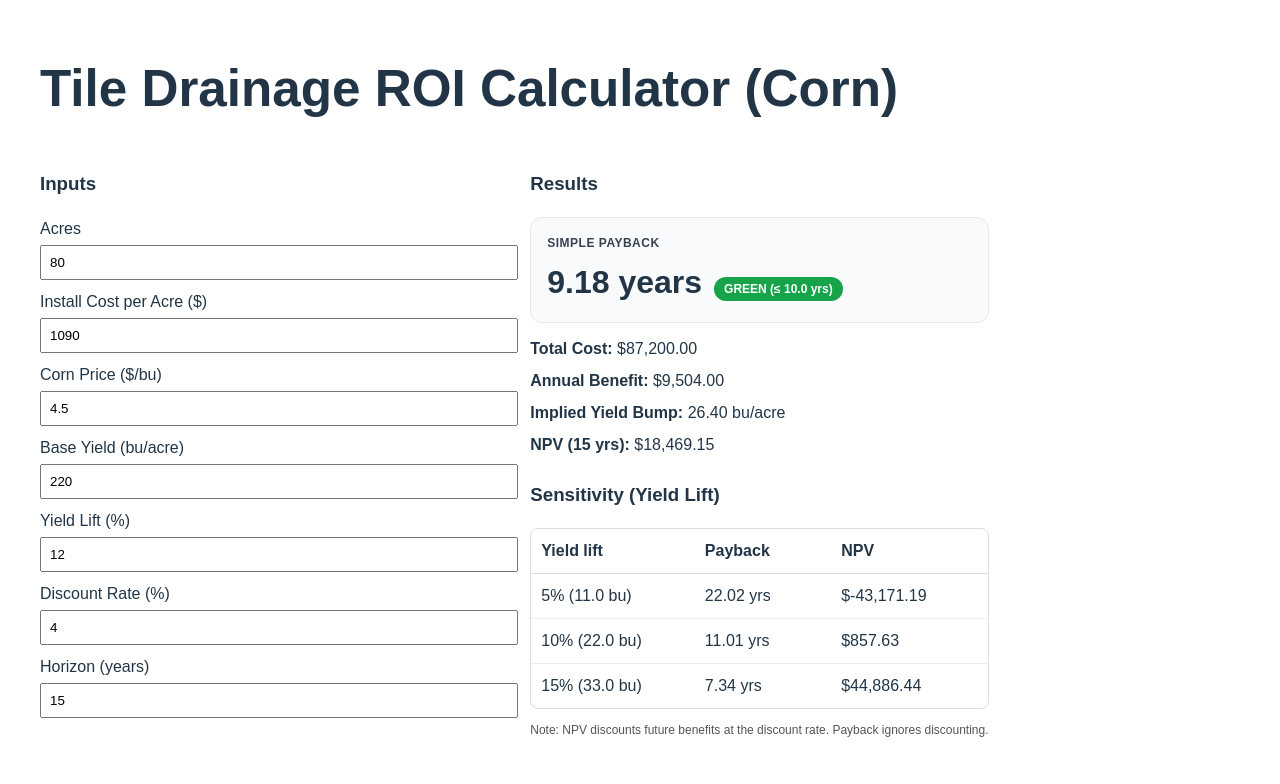
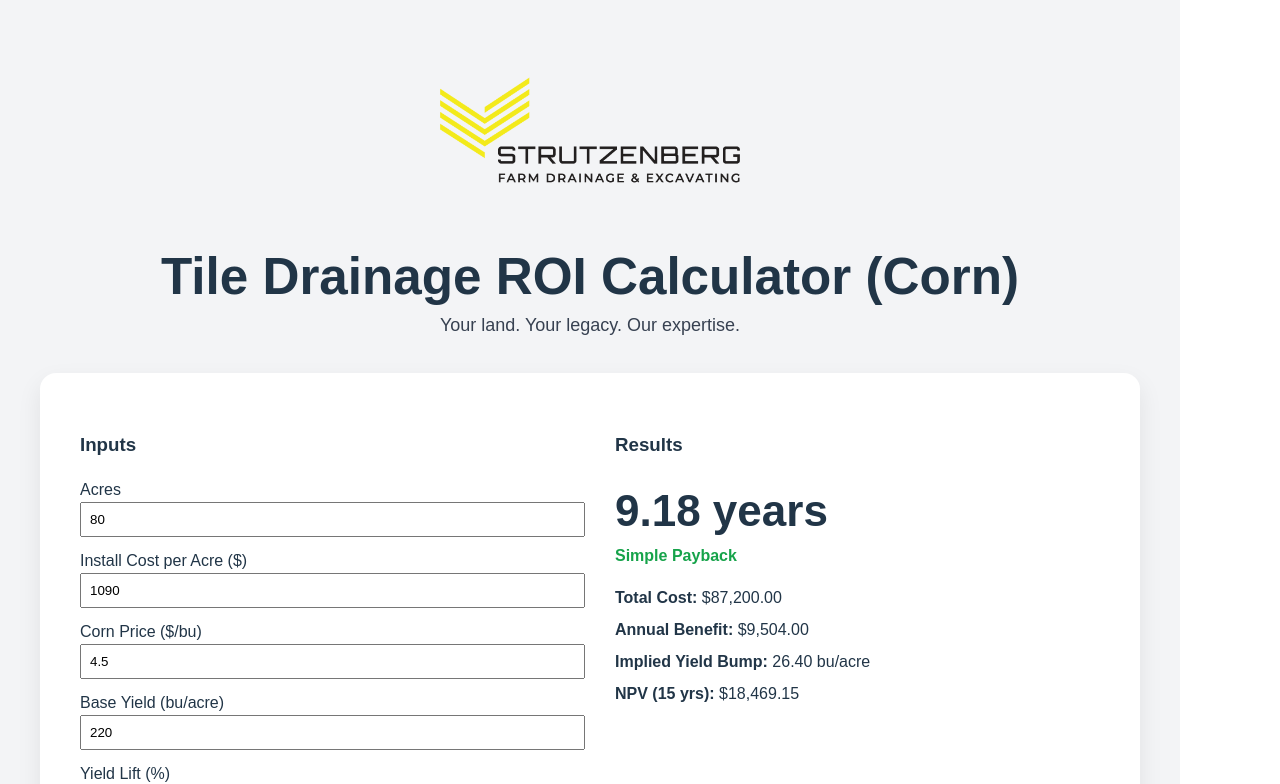
Before and after one commit to bstrutzz/tile-roi, a React (Vite) app: page / in a window 1280 px wide. Shown: the top 784 px of the page. Built offline with nearby package versions, Linux system fonts and the light colour scheme.

Commit message:
Capitalize tagline

```diff
--- a/src/App.jsx
+++ b/src/App.jsx
@@ -2,24 +2,32 @@ import { useMemo, useState } from "react";
 
 function money(x) {
   if (!Number.isFinite(x)) return "—";
-  return x.toLocaleString(undefined, { minimumFractionDigits: 2, maximumFractionDigits: 2 });
+  return x.toLocaleString(undefined, {
+    minimumFractionDigits: 2,
+    maximumFractionDigits: 2,
+  });
 }
 
-function App() {
+export default function App() {
   const [acres, setAcres] = useState(80);
   const [installCostPerAcre, setInstallCostPerAcre] = useState(1090);
   const [cornPrice, setCornPrice] = useState(4.5);
 
-  // Defaults per your request
   const [baseYield, setBaseYield] = useState(220);
   const [yieldLiftPct, setYieldLiftPct] = useState(12);
 
   const [discountRate, setDiscountRate] = useState(4);
   const [horizonYears, setHorizonYears] = useState(15);
 
-  const totalCost = useMemo(() => acres * installCostPerAcre, [acres, installCostPerAcre]);
+  const totalCost = useMemo(
+    () => acres * installCostPerAcre,
+    [acres, installCostPerAcre]
+  );
 
-  const yieldBumpBu = useMemo(() => baseYield * (yieldLiftPct / 100), [baseYield, yieldLiftPct]);
+  const yieldBumpBu = useMemo(
+    () => baseYield * (yieldLiftPct / 100),
+    [baseYield, yieldLiftPct]
+  );
 
   const annualBenefit = useMemo(
     () => acres * yieldBumpBu * cornPrice,
@@ -30,16 +38,12 @@ function App() {
     return annualBenefit > 0 ? totalCost / annualBenefit : Infinity;
   }, [totalCost, annualBenefit]);
 
-  const paybackBand = useMemo(() => {
-    if (!Number.isFinite(paybackYears)) return { label: "—", bg: "#e5e7eb", fg: "#111827" }; // gray
-    const y = paybackYears;
-
-    // Your thresholds:
-    // <= 10 green; 10.1-15 yellow; 15.1+ red
-    if (y <= 10.0) return { label: "GREEN (≤ 10.0 yrs)", bg: "#16a34a", fg: "white" };
-    if (y <= 15.0) return { label: "YELLOW (10.1–15.0 yrs)", bg: "#f59e0b", fg: "#111827" };
-    return { label: "RED (≥ 15.1 yrs)", bg: "#dc2626", fg: "white" };
-  }, [paybackYears]);
+  const paybackColor =
+    paybackYears <= 10
+      ? "#16a34a"
+      : paybackYears <= 15
+      ? "#f59e0b"
+      : "#dc2626";
 
   const npv = useMemo(() => {
     let v = -totalCost;
@@ -50,203 +54,149 @@ function App() {
     return v;
   }, [totalCost, annualBenefit, discountRate, horizonYears]);
 
-  const sensitivity = useMemo(() => {
-    const lifts = [5, 10, 15]; // percent lift scenarios
-    const r = discountRate / 100;
+  return (
+    <div
+      style={{
+        minHeight: "100vh",
+        backgroundColor: "#f3f4f6",
+        padding: 40,
+        fontFamily: "Arial, sans-serif",
+      }}
+    >
+      <div style={{ maxWidth: 1100, margin: "0 auto" }}>
+        {/* Full-strength logo header */}
+        <div style={{ textAlign: "center", marginBottom: 22 }}>
+          <img
+            src="/sfd-logo.png"
+            alt="Strutzenberg Logo"
+            style={{ width: 360, maxWidth: "90%", height: "auto" }}
+          />
+        </div>
 
-    return lifts.map((pct) => {
-      const bumpBu = baseYield * (pct / 100);
-      const benefit = acres * bumpBu * cornPrice;
-      const payback = benefit > 0 ? totalCost / benefit : Infinity;
+        <h1 style={{ textAlign: "center", margin: "0 0 6px 0" }}>
+          Tile Drainage ROI Calculator (Corn)
+        </h1>
 
-      let v = -totalCost;
-      for (let t = 1; t <= horizonYears; t++) {
-        v += benefit / Math.pow(1 + r, t);
-      }
+        <div
+          style={{
+            textAlign: "center",
+            fontSize: 18,
+            color: "#374151",
+            marginBottom: 34,
+          }}
+        >
+          Your land. Your legacy. Our expertise.
+        </div>
 
-      return { pct, bumpBu, benefit, payback, npv: v };
-    });
-  }, [acres, baseYield, cornPrice, discountRate, horizonYears, totalCost]);
-
-  const paybackDisplay = Number.isFinite(paybackYears) ? `${paybackYears.toFixed(2)} years` : "—";
-
-  return (
-    <div style={{ padding: 40, fontFamily: "Arial, sans-serif", maxWidth: 1100 }}>
-      <h1 style={{ marginTop: 0 }}>Tile Drainage ROI Calculator (Corn)</h1>
-
-      <div style={{ display: "grid", gridTemplateColumns: "1fr 1fr", gap: 32 }}>
+        <div
+          style={{
+            backgroundColor: "white",
+            padding: 40,
+            borderRadius: 16,
+            boxShadow: "0 10px 25px rgba(0,0,0,0.08)",
+          }}
+        >
+          <div
+            style={{
+              display: "grid",
+              gridTemplateColumns: "1fr 1fr",
+              gap: 50,
+            }}
+          >
             <div>
               <h3>Inputs</h3>
 
-          <div style={{ display: "grid", gap: 10 }}>
-            <label>
-              Acres
+              <label>Acres</label>
               <input
-                style={{ display: "block", width: "100%", padding: 8, marginTop: 4 }}
                 type="number"
                 value={acres}
                 onChange={(e) => setAcres(+e.target.value)}
-                min="0"
+                style={{ width: "100%", marginBottom: 12, padding: 8 }}
               />
-            </label>
 
-            <label>
-              Install Cost per Acre ($)
+              <label>Install Cost per Acre ($)</label>
               <input
-                style={{ display: "block", width: "100%", padding: 8, marginTop: 4 }}
                 type="number"
                 value={installCostPerAcre}
                 onChange={(e) => setInstallCostPerAcre(+e.target.value)}
-                min="0"
+                style={{ width: "100%", marginBottom: 12, padding: 8 }}
               />
-            </label>
 
-            <label>
-              Corn Price ($/bu)
+              <label>Corn Price ($/bu)</label>
               <input
-                style={{ display: "block", width: "100%", padding: 8, marginTop: 4 }}
                 type="number"
                 step="0.01"
                 value={cornPrice}
                 onChange={(e) => setCornPrice(+e.target.value)}
-                min="0"
+                style={{ width: "100%", marginBottom: 12, padding: 8 }}
               />
-            </label>
 
-            <label>
-              Base Yield (bu/acre)
+              <label>Base Yield (bu/acre)</label>
               <input
-                style={{ display: "block", width: "100%", padding: 8, marginTop: 4 }}
                 type="number"
                 value={baseYield}
                 onChange={(e) => setBaseYield(+e.target.value)}
-                min="0"
+                style={{ width: "100%", marginBottom: 12, padding: 8 }}
               />
-            </label>
 
-            <label>
-              Yield Lift (%)
+              <label>Yield Lift (%)</label>
               <input
-                style={{ display: "block", width: "100%", padding: 8, marginTop: 4 }}
                 type="number"
                 step="0.1"
                 value={yieldLiftPct}
                 onChange={(e) => setYieldLiftPct(+e.target.value)}
-                min="0"
+                style={{ width: "100%", marginBottom: 12, padding: 8 }}
               />
-            </label>
 
-            <label>
-              Discount Rate (%)
+              <label>Discount Rate (%)</label>
               <input
-                style={{ display: "block", width: "100%", padding: 8, marginTop: 4 }}
                 type="number"
                 step="0.1"
                 value={discountRate}
                 onChange={(e) => setDiscountRate(+e.target.value)}
-                min="0"
+                style={{ width: "100%", marginBottom: 12, padding: 8 }}
               />
-            </label>
 
-            <label>
-              Horizon (years)
+              <label>Horizon (years)</label>
               <input
-                style={{ display: "block", width: "100%", padding: 8, marginTop: 4 }}
                 type="number"
                 value={horizonYears}
                 onChange={(e) => setHorizonYears(+e.target.value)}
-                min="1"
+                style={{ width: "100%", padding: 8 }}
               />
-            </label>
-          </div>
             </div>
 
             <div>
               <h3>Results</h3>
 
-          {/* Big Payback Badge */}
-          <div
-            style={{
-              borderRadius: 12,
-              padding: 16,
-              marginBottom: 14,
-              border: "1px solid #e5e7eb",
-              background: "#f9fafb",
-            }}
-          >
-            <div style={{ fontSize: 12, fontWeight: 700, letterSpacing: 0.5, color: "#374151" }}>
-              SIMPLE PAYBACK
+              <div style={{ marginBottom: 18 }}>
+                <div style={{ fontSize: 44, fontWeight: 800 }}>
+                  {Number.isFinite(paybackYears)
+                    ? `${paybackYears.toFixed(2)} years`
+                    : "—"}
                 </div>
-            <div style={{ display: "flex", alignItems: "baseline", gap: 12, marginTop: 6 }}>
-              <div style={{ fontSize: 32, fontWeight: 800 }}>{paybackDisplay}</div>
-              <div
-                style={{
-                  fontSize: 12,
-                  fontWeight: 800,
-                  padding: "6px 10px",
-                  borderRadius: 999,
-                  background: paybackBand.bg,
-                  color: paybackBand.fg,
-                  lineHeight: 1,
-                }}
-                title="≤ 10.0 green; 10.1–15.0 yellow; ≥ 15.1 red"
-              >
-                {paybackBand.label}
+                <div style={{ fontWeight: 700, color: paybackColor }}>
+                  Simple Payback
+                </div>
+              </div>
+
+              <div style={{ marginBottom: 8 }}>
+                <strong>Total Cost:</strong> ${money(totalCost)}
+              </div>
+              <div style={{ marginBottom: 8 }}>
+                <strong>Annual Benefit:</strong> ${money(annualBenefit)}
+              </div>
+              <div style={{ marginBottom: 8 }}>
+                <strong>Implied Yield Bump:</strong>{" "}
+                {yieldBumpBu.toFixed(2)} bu/acre
+              </div>
+              <div style={{ marginBottom: 8 }}>
+                <strong>NPV ({horizonYears} yrs):</strong> ${money(npv)}
               </div>
             </div>
           </div>
 
-          <div style={{ display: "grid", gap: 8 }}>
-            <div>
-              <strong>Total Cost:</strong> ${money(totalCost)}
-            </div>
-            <div>
-              <strong>Annual Benefit:</strong> ${money(annualBenefit)}
-            </div>
-            <div>
-              <strong>Implied Yield Bump:</strong> {yieldBumpBu.toFixed(2)} bu/acre
-            </div>
-            <div>
-              <strong>NPV ({horizonYears} yrs):</strong> ${money(npv)}
-            </div>
-          </div>
-
-          <h3 style={{ marginTop: 24 }}>Sensitivity (Yield Lift)</h3>
-          <div style={{ border: "1px solid #ddd", borderRadius: 8, overflow: "hidden", maxWidth: 560 }}>
-            <div
-              style={{
-                display: "grid",
-                gridTemplateColumns: "1.2fr 1fr 1fr",
-                fontWeight: 700,
-                padding: 10,
-                borderBottom: "1px solid #ddd",
-              }}
-            >
-              <div>Yield lift</div>
-              <div>Payback</div>
-              <div>NPV</div>
-            </div>
-
-            {sensitivity.map((row, idx) => (
-              <div
-                key={row.pct}
-                style={{
-                  display: "grid",
-                  gridTemplateColumns: "1.2fr 1fr 1fr",
-                  padding: 10,
-                  borderBottom: idx === sensitivity.length - 1 ? "none" : "1px solid #eee",
-                }}
-              >
-                <div>
-                  {row.pct}% ({row.bumpBu.toFixed(1)} bu)
-                </div>
-                <div>{Number.isFinite(row.payback) ? `${row.payback.toFixed(2)} yrs` : "—"}</div>
-                <div>${money(row.npv)}</div>
-              </div>
-            ))}
-          </div>
-
-          <div style={{ marginTop: 12, fontSize: 12, color: "#555" }}>
+          <div style={{ marginTop: 18, fontSize: 12, color: "#6b7280" }}>
             Note: NPV discounts future benefits at the discount rate. Payback ignores discounting.
           </div>
         </div>
@@ -254,5 +204,3 @@ function App() {
     </div>
   );
 }
-
-export default App;
```
Lines whose indentation alone changed are shown as unchanged.
